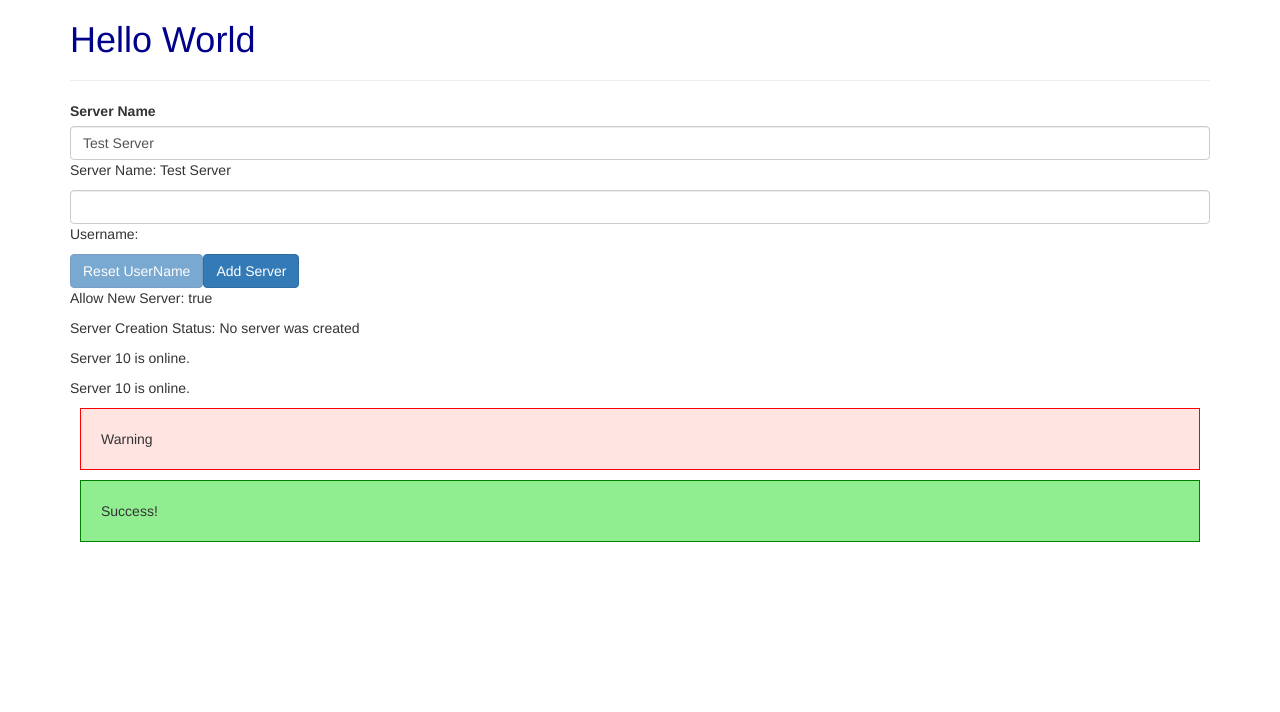
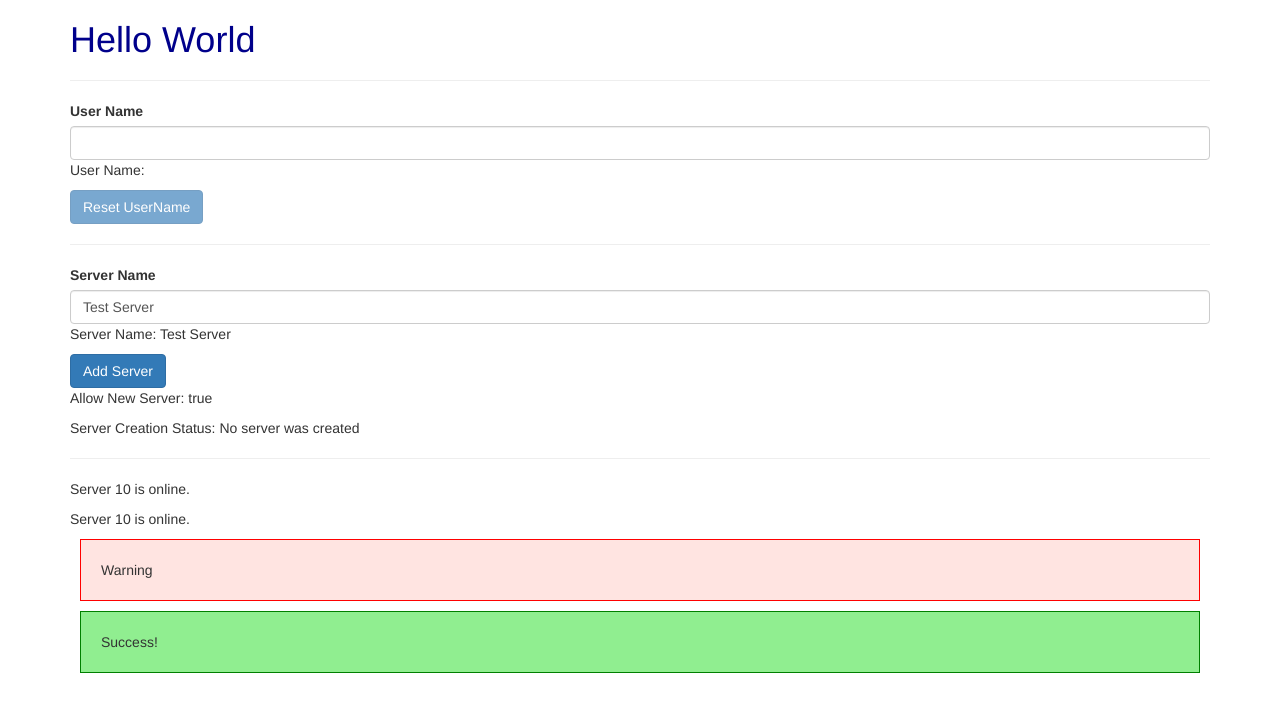
Before and after one commit to edezekiel/angular-complete-guide, an Angular app: page / in a window 1280 px wide. Shown: the top 712 px of the page. Built offline with nearby package versions, Linux system fonts and the light colour scheme.

Commit message:
Refactor html code, re-organize

```diff
--- a/src/app/components/servers/servers.component.html
+++ b/src/app/components/servers/servers.component.html
@@ -1,3 +1,18 @@
+<label>User Name</label>
+<input
+  type="text"
+  class="form-control"
+  [(ngModel)]="userName">
+<p>User Name: {{ userName }}</p>
+
+<button
+  class="btn btn-primary"
+  [disabled]="!userName"
+  (click)="onResetUserName()">
+  Reset UserName
+</button>
+
+<hr>
 <label>Server Name</label>
 <!-- <input
   type="text"
@@ -9,20 +24,6 @@
   [(ngModel)]="serverName">
 <p>Server Name: {{ serverName }}</p>
 
-
-<input
-  type="text"
-  class="form-control"
-  [(ngModel)]="userName">
-<p>Username: {{ userName }}</p>
-
-<button
-  class="btn btn-primary"
-  [disabled]="!userName"
-  (click)="onResetUserName()">
-  Reset UserName
-</button>
-
 <button
   class="btn btn-primary"
   [disabled]="!allowNewServer"
@@ -32,5 +33,6 @@
 <p>Allow New Server: {{ allowNewServer }} </p>
 <p>Server Creation Status: {{ serverCreationStatus }}</p>
 
+<hr>
 <app-server></app-server>
 <app-server></app-server>
```
